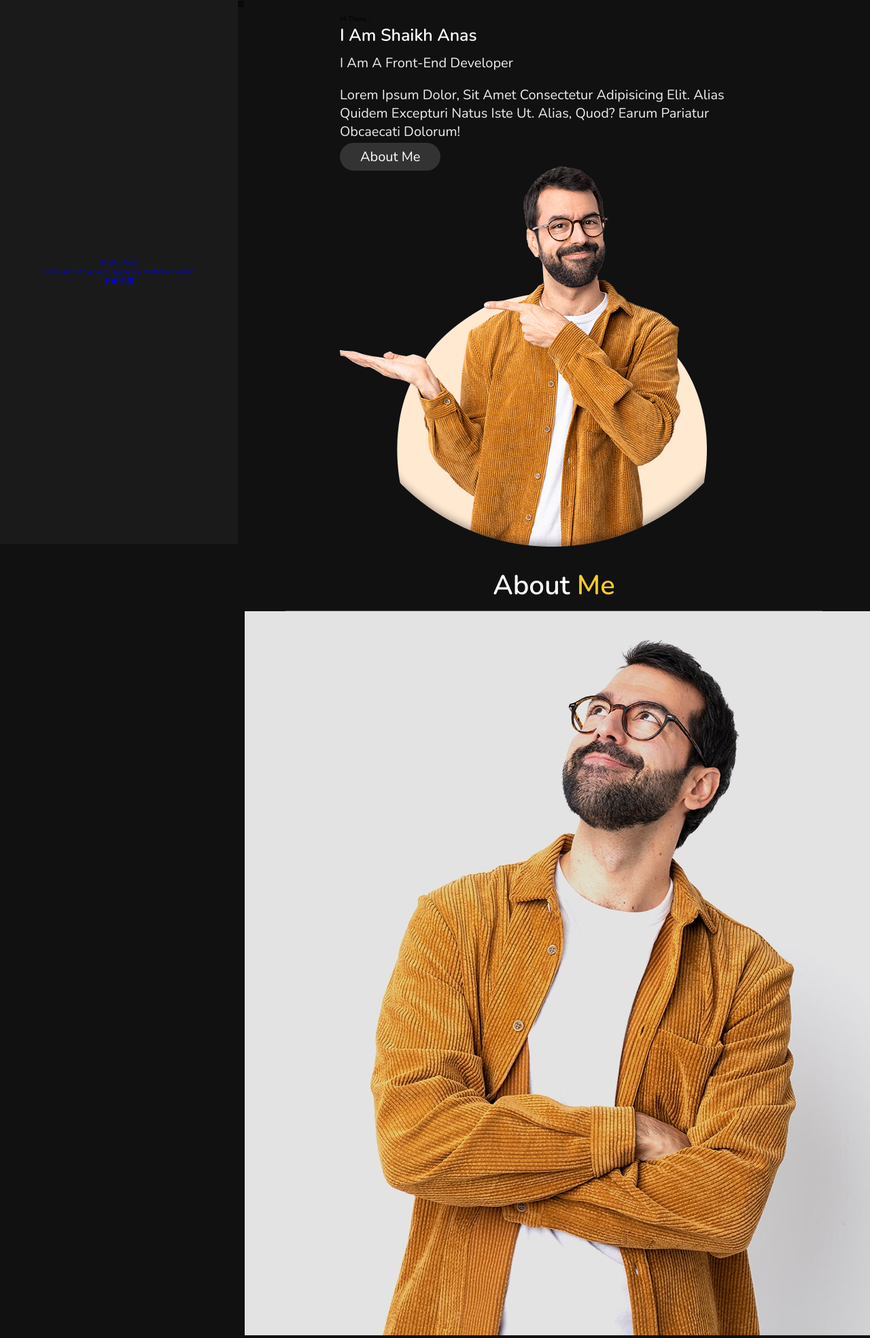
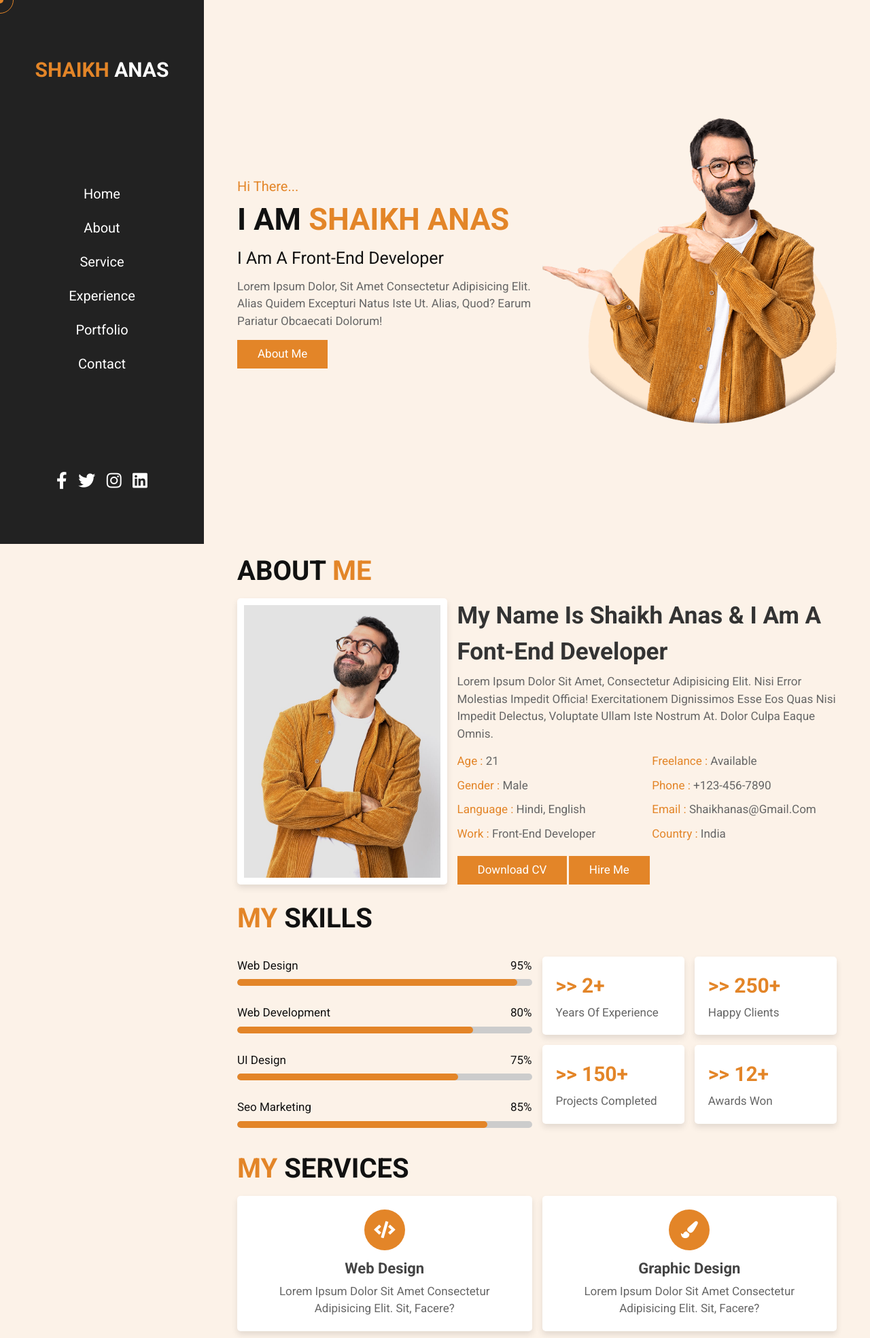
Before and after one commit to ksanihbous/compasax2, a PHP site: page /index.html in a window 1280 px wide. Shown: the top 1968 px of the page at 68% size. Run offline with PHP 8.4, Linux system fonts and the light colour scheme.

Commit message:
Update style.css

```diff
--- a/css/style.css
+++ b/css/style.css
@@ -1,373 +1,586 @@
-@import url('https://fonts.googleapis.com/css2?family=Nunito:wght@200;300;400;600&display=swap');
+@import url('https://fonts.googleapis.com/css2?family=Roboto:wght@100;300;400;500;700&display=swap');
 
 :root{
-    --yellow:#f9ca24;
+    --main-color:#e38528;
 }
 
 *{
-    font-family: 'Nunito', sans-serif;
+    font-family: 'Roboto', sans-serif;
     margin:0; padding:0;
     box-sizing: border-box;
+    outline: none; border:none;
     text-decoration: none;
-    outline: none; border:none;
     text-transform: capitalize;
     transition: all .2s linear;
-}
-
-*::selection{
-    background:var(--yellow);
-    color:#333;
+    line-height: 1.5;
 }
 
 html{
     font-size: 62.5%;
     overflow-x: hidden;
-}
-
-html::-webkit-scrollbar{
-    width:1.4rem;
-}
-
-html::-webkit-scrollbar-track{
-    background:#222;
-}
-
-html::-webkit-scrollbar-thumb{
-    background:var(--yellow);
+    scroll-behavior: smooth;
 }
 
 body{
-    background:#111;
-    overflow-x: hidden;
-    padding-left: 35rem;
+    background: #fcf2e8;
+    padding-left: 30rem;
 }
 
 section{
+    padding:1rem 5%;
     min-height: 100vh;
-    padding:1rem;
+}
+
+.heading{
+    font-size: 4rem;
+    padding-bottom: 1rem;
+    color:#111;
+    text-transform: uppercase;
+}
+
+.heading span{
+    color:var(--main-color);
+    text-transform: uppercase;
 }
 
 .btn{
-    padding:.7rem 3rem;
-    background:#333;
+    display: inline-block;
+    margin-top: 1rem;
+    padding:.8rem 3rem;
+    background:var(--main-color);
     color:#fff;
     cursor: pointer;
-    margin-top: 1rem;
-    font-size: 2rem;
-    border-radius: 5rem;
-}
-
-.btn i{
-    padding:0 .5rem;
-    font-size: 1.8rem;
+    font-size: 1.7rem;
 }
 
 .btn:hover{
-    background:var(--yellow);
-}
-
-.heading{
-    text-align: center;
-    margin:0 6rem;
-    font-size: 4rem;
-    padding:1rem;
-    border-bottom: .1rem solid #fff4;
-    color:#fff;
-}
-
-.heading span{
-    color:var(--yellow);
+    background:#111;
+    letter-spacing: .2rem;
 }
 
 header{
     position: fixed;
-    top:0; left:0;
-    z-index: 1000;
-    height:100%;
-    width:35rem;
-    background:#1a1a1a;
+    top:0; left:0; bottom:0;
+    background:#222;
     display: flex;
     align-items: center;
-    justify-content: center;
+    justify-content: space-between;
+    z-index: 1000;
     flex-flow: column;
+    padding:8rem 2rem;
+    width:30rem;
     text-align: center;
 }
 
-header .user img{
-    height:17rem;
-    width:17rem;
-    border-radius: 50%;
-    object-fit: cover;
-    margin-bottom: 1rem;
-    border:.7rem solid var(--yellow);
+header .logo{
+    text-transform: uppercase;
+    color:#fff;
+    font-size: 3rem;
+    font-weight: bolder;
 }
 
-header .user .name{
-    font-size: 3.5rem;
-    color:#fff;
+header .logo span{
+    text-transform: uppercase;
+    color:var(--main-color);
 }
 
-header .user .post{
+header .navbar a{
+    display: block;
     font-size: 2rem;
-    color:#eee;
+    color:#fff;
+    margin:2rem 0;
 }
 
-header .navbar{
-    width:100%;
+header .navbar a:hover{
+    letter-spacing: .2rem;
+    color:var(--main-color);
 }
 
-header .navbar ul{
-    list-style: none;
-    padding:1rem 3rem;
+header .follow a{
+    font-size: 2.5rem;
+    color:#fff;
+    margin:0 .7rem;
 }
 
-
-header .navbar ul li a{
-    display: block;
-    padding:1rem;
-    margin:1.5rem 0;
-    background:#333;
-    color:#fff;
-    font-size: 2rem;
-    border-radius: 5rem;
+header .follow a:hover{
+    color:var(--main-color);
 }
 
-header .navbar ul li a:hover{
-    background:var(--yellow);
+#menu-bars{
+    position: fixed;
+    top:1rem; right: 1rem;
+    z-index: 10000;
+    background:var(--main-color);
+    color:#fff;
+    border-radius: .5rem;
+    padding:1rem 1.5rem;
+    font-size: 3rem;
+    cursor:pointer;
+    display: none;
 }
 
-#menu{
-    position: fixed;
-    top:2rem; right:2rem;
-    background:#333;
-    color:#fff;
-    cursor: pointer;
-    font-size: 2.5rem;
-    padding:1rem 1.5rem;
-    z-index: 1000;
+.cursor-1{
+    position: absolute;
+    top:0; left:0;
+    height:1rem; width:1rem;
+    background: var(--main-color);
+    pointer-events: none;
+    transform: translate(-50%, -50%);
+    border-radius: 50%;
+    z-index: 10000;
+}
+
+.cursor-1.active{
+    height:7rem;
+    width:7rem;
+    opacity: .3;
+}
+
+.cursor-2{
+    position: absolute;
+    top:0; left:0;
+    height:4rem; width:4rem;
+    border:.1rem solid var(--main-color);
+    pointer-events: none;
+    transform: translate(-50%, -50%);
+    border-radius: 50%;
+    z-index: 10000;
+    transition: .3s linear;
+}
+
+.cursor-2.active{
     display: none;
 }
 
 .home{
     display: flex;
-    justify-content: center;
-    flex-flow: column;
-    padding:0 15rem;
+    align-items: center;
+    flex-wrap: wrap;
+    gap:1.5rem;
 }
 
-.home h3{
-    font-size: 2.5rem;
-    color:#fff;
+.home .image{
+    flex:1 1 40rem;
 }
 
-.home h1{
-    font-size:5rem;
-    color:#fff;
+.home .image img{
+    width:100%;
 }
 
-.home h1 span{
-    color:var(--yellow);
+.home .content{
+    flex:1 1 40rem;
 }
 
-.home p{
-    font-size:2rem;
-    color:#eee;
-    padding: 1rem 0;
+.home .content .hi{
+    font-size: 2rem;
+    color:var(--main-color);
 }
 
-.about .row{
+.home .content h3{
+    font-size: 4.5rem;
+    color:#111;
+    text-transform: uppercase;
+}
+
+.home .content h3 span{
+    color:var(--main-color);
+    text-transform: uppercase;
+}
+
+.home .content .info{
+    font-size: 2.5rem;
+    color:#111;
+    padding:.5rem 0;
+}
+
+.home .content .text{
+    font-size: 1.7rem;
+    color:#666;
+    padding:.5rem 0;
+}
+
+.about .row-1{
     display: flex;
+    flex-wrap: wrap;
+    gap:1.5rem;
+    padding-bottom: 2rem;
+}
+
+.about .row-1 .image{
+    flex:1 1 25rem;
+}
+
+.about .row-1 .image img{
+    height: 100%;
+    width:100%;
+    object-fit: cover;
+    border:1rem solid #fff;
+    border-radius: .5rem;
+    box-shadow: 0 .5rem 1rem rgba(0,0,0,.1);
+}
+
+.about .row-1 .content{
+    flex:1 1 50rem;
+}
+
+.about .row-1 .content h3{
+    color:#333;
+    font-size: 3.5rem;
+}
+
+.about .row-1 .content p{
+    color:#666;
+    font-size: 1.7rem;
+    padding:.5rem 0;
+}
+
+.about .row-1 .content .box-container{
+    display: flex;
+    flex-wrap: wrap;
+    gap:1.5rem;
+    padding: 0.5rem 0;
+}
+
+.about .row-1 .content .box-container .box{
+    flex:1 1 20rem;
+}
+
+.about .row-1 .content .box-container .box span{
+    color:var(--main-color);
+}
+
+.about .row-2{
+    display: flex;
+    flex-wrap: wrap;
+    gap:1.5rem;
     align-items: center;
-    justify-content: center;
-    flex-wrap: wrap;
+}
+
+.about .row-2 .skills{
+    flex:1 1 40rem;
+}
+
+.about .row-2 .skills .progress{
     padding:1rem 0;
 }
 
-.about .row .info{
-    flex:1 1 48rem;
-    padding:2rem 1rem;
-    padding-left: 6rem;
+.about .row-2 .skills .progress h3{
+    display: flex;
+    justify-content: space-between;
+    padding:.7rem 0;
+    font-size: 1.7rem;
+    color:#111;
+    font-weight: 400;
 }
 
-.about .row .info h3{
-    font-size: 2rem;
-    color:var(--yellow);
-    padding:1rem 0;
-    font-weight: normal;
+.about .row-2 .skills .progress .bar{
+    width:100%;
+    background:#ccc;
+    overflow:hidden;
+    height:1rem;
+    border-radius: 50rem;
 }
 
-.about .row .info h3 span{
-    color:#eee;
-    padding:0 .5rem;
+.about .row-2 .skills .progress .bar span{
+    display:block;
+    height:100%;
+    background:var(--main-color);
+    border-radius: 50rem;
 }
 
-.about .row .counter{
-    flex:1 1 48rem;
+.about .row-2 .skills .progress:nth-child(1) .bar span{
+    width:95%;
+}
+
+.about .row-2 .skills .progress:nth-child(2) .bar span{
+    width:80%;
+}
+
+.about .row-2 .skills .progress:nth-child(3) .bar span{
+    width:75%;
+}
+
+.about .row-2 .skills .progress:nth-child(4) .bar span{
+    width:85%;
+}
+
+.about .row-2 .box-container{
+    flex:1 1 40rem;
     display: flex;
-    justify-content: center;
+    flex-wrap: wrap;
+    gap:1.5rem;
+}
+
+.about .row-2 .box-container .box{
+    flex:1 1 15rem;
+    background:#fff;
+    padding:2rem;
+    border-radius: .5rem;
+    box-shadow: 0 .5rem 1rem rgba(0,0,0,.1);
+}
+
+.about .row-2 .box-container .box h3{
+    color:var(--main-color);
+    font-size: 3rem;
+}
+
+.about .row-2 .box-container .box p{
+    color:#666;
+    font-size: 1.7rem;
+    padding-top: .5rem;
+}
+
+.service .box-container{
+    display: flex;
+    flex-wrap: wrap;
+    gap:1.5rem;
+}
+
+.service .box-container .box{
+    flex:1 1 30rem;
+    text-align: center;
+    padding:2rem;
+    background:#fff;
+    border-radius: .5rem;
+    box-shadow:0 .5rem 1rem rgba(0,0,0,.1);
+}
+
+.service .box-container .box i{
+    height:6rem;
+    width:6rem;
+    line-height: 6rem;
+    font-size: 2.5rem;
+    color:#fff;
+    background:var(--main-color);
+    border-radius: 50%;
+}
+
+.service .box-container .box h3{
+    color:#444;
+    font-size: 2.2rem;
+    padding-top: 1rem;
+}
+
+.service .box-container .box p{
+    color:#666;
+    font-size: 1.7rem;
+    padding-top: .5rem;
+}
+
+.experience .box-container{
+    display: flex;
     flex-wrap: wrap;
 }
 
-.about .row .counter .box{
-    width:20rem;
-    background:#222;
-    text-align: center;
-    padding: 2rem;
-    margin:2rem;
+.experience .box-container .box{
+    position: relative;
+    flex:1 1 33rem;
+    border-left: .2rem solid var(--main-color);
+    padding-left: 2rem;
+    padding-right: 2rem;
+    padding-bottom: 2rem;
 }
 
-.about .row .counter .box span{
-    font-size: 4rem;
-    color:var(--yellow);
+.experience .box-container .box::before{
+    content: '';
+    position: absolute;
+    top:0; left:-1rem;
+    height:2rem;
+    width:2rem;
+    border-radius: 50%;
+    background:var(--main-color);
 }
 
-.about .row .counter .box h3{
-    font-size: 2rem;
-    color:#fff;
+.experience .box-container .box .content{
+    background:#fff;
+    padding:1.5rem;
+    box-shadow: 0 .5rem 1rem rgba(0,0,0,.1);
+    border-radius: .5rem;
 }
 
-.education .box-container{
-    display: flex;
-    align-items: center;
-    justify-content: space-between;
-    flex-wrap: wrap;
-    padding:1rem 0;
-    padding-left: 3rem;
+.experience .box-container .box .content span{
+    color:#fff;
+    font-size: 1.7rem;
+    background:var(--main-color);
+    border-radius: 50rem;
+    padding:.4rem 1rem;
 }
 
-.education .box-container .box{
-    width:27rem;
-    margin:4rem 1rem;
-    padding-left: 4rem;
-    border-left: .2rem solid #fff;
-    position: relative;
+.experience .box-container .box .content h3{
+    font-size: 2.5rem;
+    padding:.5rem 0;
+    color:#111;
 }
 
-.education .box-container .box span{
-    font-size: 1.3rem;
-    background:#222;
-    color:#fff;
-    border-radius: 5rem;
-    padding:.5rem 2.5rem;
-}
-
-.education .box-container .box h3{
-    font-size: 2rem;
-    color:#fff;
-    padding-top: 1.5rem;
-}
-
-.education .box-container .box p{
-    font-size: 1.4rem;
-    color:#eee;
-    padding: 1rem 0;
-}
-
-.education .box-container .box i{
-    position: absolute;
-    top:-1.5rem; left:-2.5rem;
-    height:5rem;
-    width: 5rem;
-    border-radius: 50%;
-    line-height: 5rem;
-    text-align: center;
-    font-size: 2rem;
-    color:#fff;
-    background:var(--yellow);
+.experience .box-container .box .content p{
+    font-size: 1.5rem;
+    color:#666;
 }
 
 .portfolio .box-container{
     display: flex;
-    align-items: center;
-    justify-content: center;
     flex-wrap: wrap;
-    padding:2rem 0;
+    gap:1.5rem;
 }
 
 .portfolio .box-container .box{
-    height: 20rem;
-    width:26rem;
-    border-radius: 1rem;
-    margin:2rem;
-    overflow: hidden;
-    cursor: pointer;
+    flex:1 1 30rem;
+    height:25rem;
+    position: relative;
+    overflow:hidden;
+    border:1rem solid #fff;
+    box-shadow: 0 .5rem 1rem rgba(0,0,0,.1);
+    background:#fff;
+    border-radius: .5rem;
 }
 
 .portfolio .box-container .box img{
     height:100%;
     width:100%;
     object-fit: cover;
+    border-radius: .5rem;
+    position: relative;
+    z-index: 1;
 }
 
 .portfolio .box-container .box:hover img{
-    transform: scale(1.2);
+    height:75%;
+    width:75%;
+}
+
+.portfolio .box-container .box h3{
+    position: absolute;
+    bottom:.5rem; left:1rem;
+    font-size: 2.5rem;
+    color:#333;
+    text-transform: uppercase;
+}
+
+.portfolio .box-container .box .icons{
+    position: absolute;
+    top:1rem; right:1rem;
+}
+
+.portfolio .box-container .box .icons a{
+    display: block;
+    height:4rem;
+    width:4rem;
+    border-radius: .5rem;
+    background: #eee;
+    color:#333;
+    font-size: 1.7rem;
+    line-height: 4rem;
+    text-align: center;
+    margin-bottom: 1rem;
+}
+
+.portfolio .box-container .box .icons a:hover{
+    background:var(--main-color);
+    color:#fff;
+}
+
+.contact .icons-container{
+    display: flex;
+    gap:1.5rem;
+    flex-wrap: wrap;
+    padding-bottom: 2rem;
+}
+
+.contact .icons-container .icons{
+    flex:1 1 25rem;
+    text-align: center;
+    padding:2rem;
+    background:#fff;
+    box-shadow: 0 .5rem 1rem rgba(0,0,0,.1);
+    border-radius: .5rem;
+}
+
+.contact .icons-container .icons i{
+    height:5rem;
+    width:5rem;
+    line-height: 5rem;
+    font-size: 2rem;
+    background: var(--main-color);
+    color:#fff;
+    border-radius: 50%;
+}
+
+.contact .icons-container .icons h3{
+    color:#111;
+    font-size: 2rem;
+    padding:.5rem 0;
+    padding-top: 1rem;
+}
+
+.contact .icons-container .icons p{
+    color:#666;
+    font-size: 1.7rem;
 }
 
 .contact .row{
     display: flex;
-    align-items: center;
-    justify-content: center;
     flex-wrap: wrap;
-}
-
-.contact .row .content{
-    flex:1 1 30rem;
-    padding:4rem;
-    padding-bottom: 0;
+    gap:1.5rem;
 }
 
 .contact .row form{
-    flex:1 1 45rem;
-    padding:2rem;
-    margin:2rem;
-    margin-bottom: 4rem;
+    flex:1 1 55rem;
+    background:#fff;
+    padding:0 2rem;
+    box-shadow: 0 .5rem 1rem rgba(0,0,0,.1);
+    border-radius: .5rem;
 }
 
-.contact .row form .box{
-    padding:1.5rem;
-    margin:1rem 0;
-    background:#3333;
-    color:#fff;
+.contact .row .map{
+    flex:1 1 25rem;
+    border:1rem solid #fff;
+    box-shadow: 0 .5rem 1rem rgba(0,0,0,.1);
+    border-radius: .5rem;
+    width: 100%;
+}
+
+.contact .row form .box,
+.contact .row form textarea{
+    width: 100%;
+    border-bottom: .1rem solid #333;
+    color:#333;
     text-transform: none;
     font-size: 1.7rem;
-    width:100%;
+    padding:1rem 0;
+    margin:1rem 0;
 }
 
-.contact .row form .box::placeholder{
+.contact .row form .box:focus,
+.contact .row form textarea:focus{
+    border-color: var(--main-color);
+}
+
+.contact .row form .box::placeholder,
+.contact .row form textarea::placeholder{
     text-transform: capitalize;
 }
 
-.contact .row form .message{
-    height: 15rem;
+.contact .row form textarea{
+    height: 20rem;
     resize: none;
 }
 
-.contact .row .content .title{
-    text-transform: uppercase;
-    color:#fff;
-    font-size: 3rem;
-    padding-bottom: 2rem;
+.contact .row form .btn{
+    margin-top: 0;
+    margin-bottom: 1.5rem;
 }
 
-.contact .row .content .info h3{
-    display: flex;
-    align-items: center;
+.footer{
+    margin-top: 2rem;
     font-size: 2rem;
-    color:#eee;
-    padding:1rem 0;
-    font-weight: normal;
+    padding:2.5rem;
+    text-align: center;
+    color:#666;
+    background: #fff;
 }
 
-.contact .row .content .info h3 i{
-    padding-right: 1rem;
-    color:var(--yellow);
-}
-
-.top{
-    position: fixed;
-    bottom:7.5rem; right: 2rem;
-    z-index: 100;
-    display: none;
+.footer span{
+    color:var(--main-color);
 }
 
 
```
Also changed, not shown: other parts of css/style.css (+12 -37 lines). Lines whose indentation alone changed are shown as unchanged.
